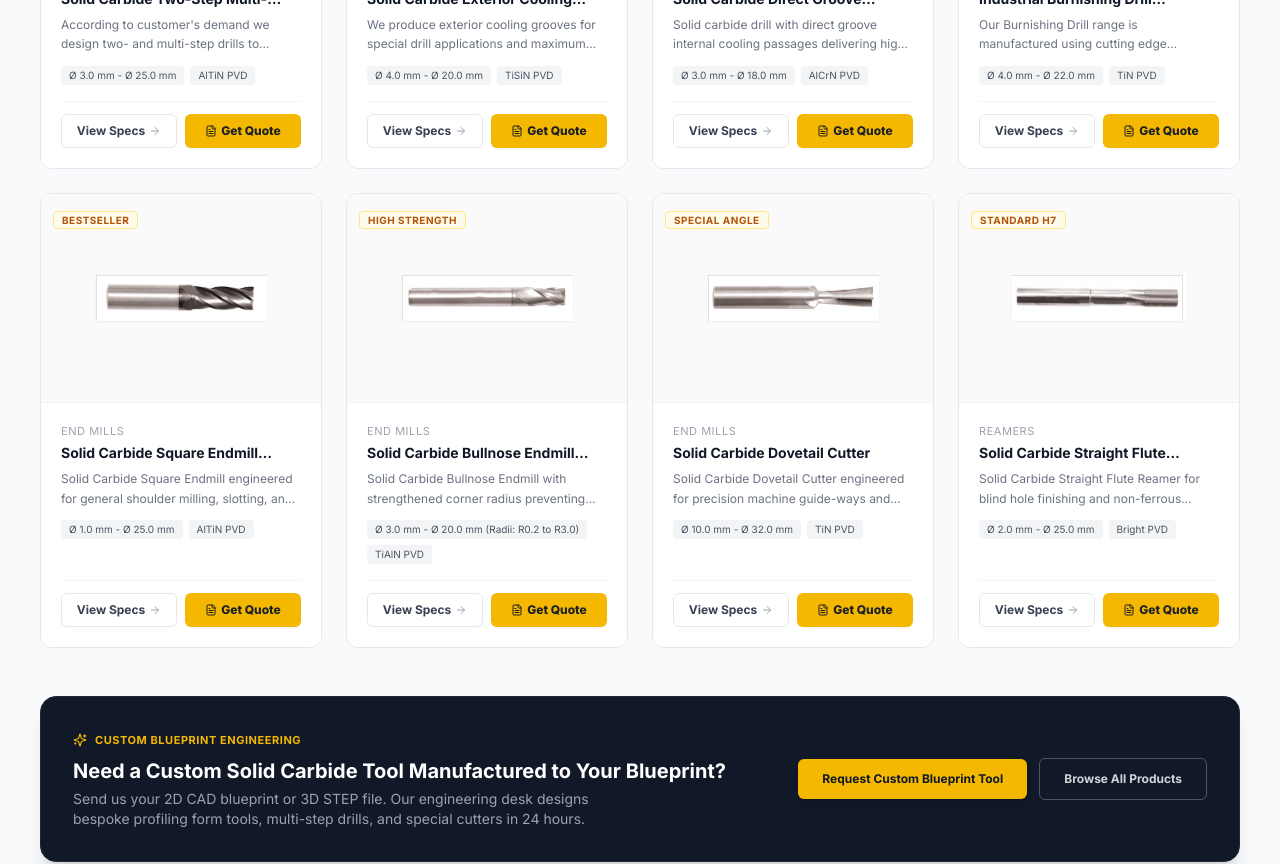
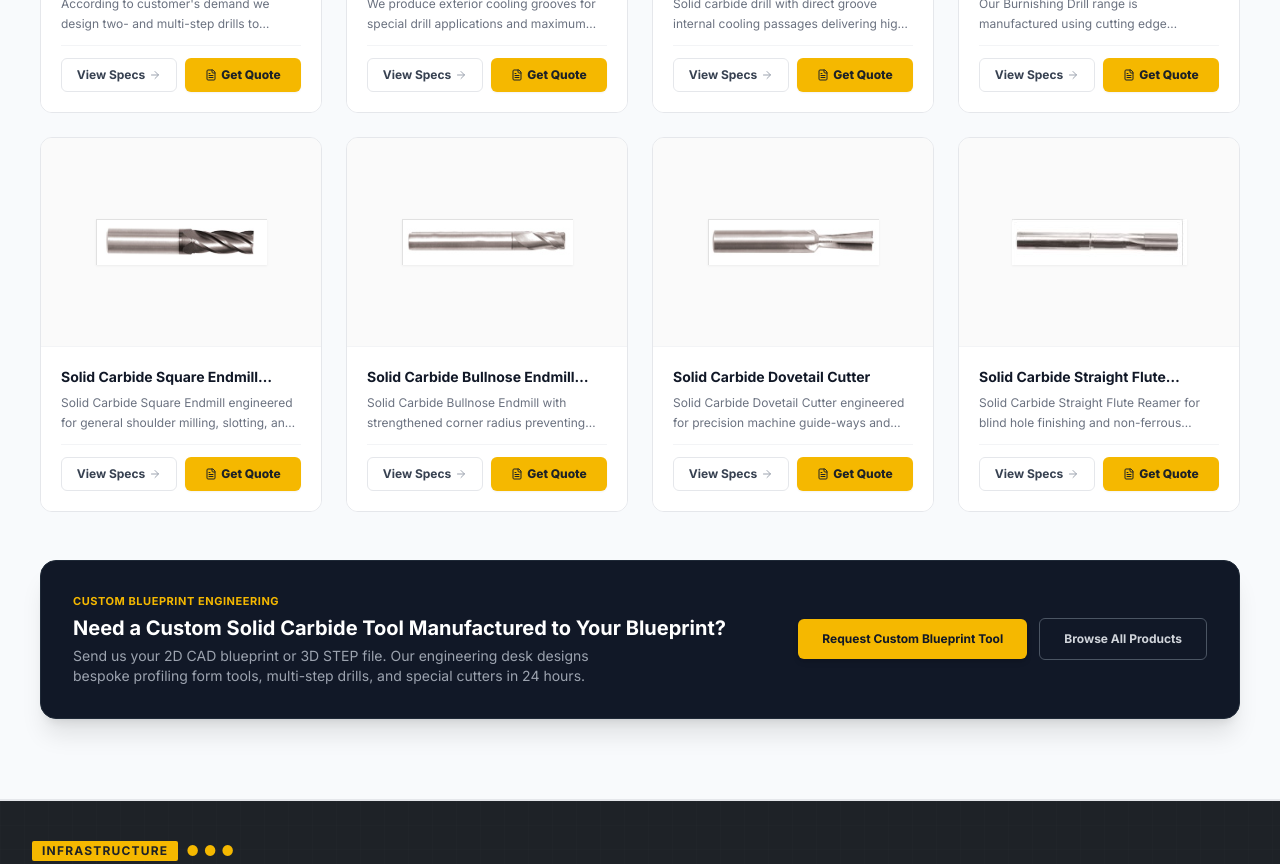
Before and after one commit to santhoshm21/techno-mill, a React (Vite) app: page / in a window 1280 px wide. Shown: the part 1840-2704 px from the top of the page. Built offline with nearby package versions, Linux system fonts and the light colour scheme.

Commit message:
Remove category, specs pills, badges and dots from Home page boxes

```diff
--- a/src/components/HomeFeaturedProducts.jsx
+++ b/src/components/HomeFeaturedProducts.jsx
@@ -78,15 +78,6 @@ export default function HomeFeaturedProducts() {
               key={product.id}
               className="bg-white border border-gray-200 rounded-xl overflow-hidden shadow-xs hover:shadow-xl hover:border-amber-400 transition-all duration-300 flex flex-col group relative"
             >
-              {/* Corner Badge */}
-              {product.badge && (
-                <div className="absolute top-3 left-3 z-10">
-                  <span className="text-[10px] font-mono font-bold uppercase tracking-wider px-2 py-0.5 rounded bg-amber-50 text-[#B45309] border border-amber-200">
-                    {product.badge}
-                  </span>
-                </div>
-              )}
-
               {/* High Quality Product Image Container */}
               <Link
                 to={`/products/${product.id}`}
@@ -105,10 +96,6 @@ export default function HomeFeaturedProducts() {
               {/* Product Info & Specs */}
               <div className="p-4 sm:p-5 flex-1 flex flex-col justify-between border-t border-gray-100 bg-white">
                 <div>
-                  <div className="text-[11px] font-mono text-gray-400 uppercase tracking-wider mb-1">
-                    {product.categoryName}
-                  </div>
-
                   <h3 className="font-bold text-sm text-[#111827] group-hover:text-[#D97706] transition-colors line-clamp-1 mb-1.5">
                     <Link to={`/products/${product.id}`}>{product.name}</Link>
                   </h3>
@@ -116,22 +103,6 @@ export default function HomeFeaturedProducts() {
                   <p className="text-xs text-gray-500 line-clamp-2 leading-relaxed mb-3">
                     {product.shortDescription}
                   </p>
-
-                  {/* Spec Highlights */}
-                  {product.specs && (
-                    <div className="flex flex-wrap gap-1.5 mb-4 text-[10px] font-mono text-gray-600">
-                      {product.specs.diameterRange && (
-                        <span className="bg-gray-100 px-2 py-0.5 rounded">
-                          {product.specs.diameterRange}
-                        </span>
-                      )}
-                      {product.specs.coating && (
-                        <span className="bg-gray-100 px-2 py-0.5 rounded">
-                          {product.specs.coating.split(' ')[0]} PVD
-                        </span>
-                      )}
-                    </div>
-                  )}
                 </div>
 
                 {/* Card Actions: View Specs & Get Quote */}
@@ -161,9 +132,8 @@ export default function HomeFeaturedProducts() {
         {/* Bottom Banner: Custom Blueprint Tooling Consultation */}
         <div className="mt-12 bg-[#111827] rounded-2xl p-6 sm:p-8 border border-gray-800 text-white flex flex-col md:flex-row items-center justify-between gap-6 shadow-xl">
           <div className="space-y-1 text-center md:text-left">
-            <div className="inline-flex items-center gap-2 text-[11px] font-mono text-[#F5B800] uppercase font-bold tracking-wider">
-              <Sparkles className="w-3.5 h-3.5" />
-              <span>Custom Blueprint Engineering</span>
+            <div className="text-[11px] font-mono text-[#F5B800] uppercase font-bold tracking-wider">
+              Custom Blueprint Engineering
             </div>
             <h3 className="text-lg sm:text-xl font-bold text-white">
               Need a Custom Solid Carbide Tool Manufactured to Your Blueprint?
--- a/src/pages/Facility.jsx
+++ b/src/pages/Facility.jsx
@@ -173,6 +173,7 @@ export default function Facility({ embedded = false }) {
                           {mach.description}
                         </p>
 
+                        {!embedded && (
                           <div className="space-y-1.5 border-t border-gray-100 pt-3">
                             {mach.specs.slice(0, 2).map((sp, i) => (
                               <div key={i} className="text-[11px] text-gray-600 flex items-center gap-1.5">
@@ -181,6 +182,7 @@ export default function Facility({ embedded = false }) {
                               </div>
                             ))}
                           </div>
+                        )}
                       </div>
 
                       <div className="mt-4 pt-3 border-t border-gray-100 flex items-center justify-between">
```
Lines whose indentation alone changed are shown as unchanged.
